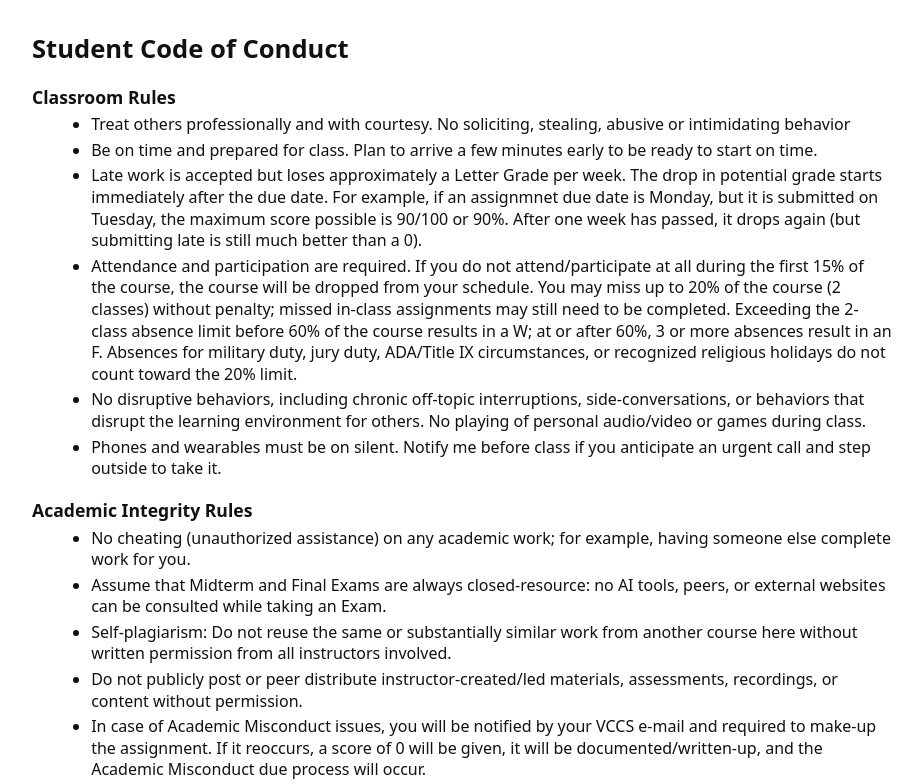
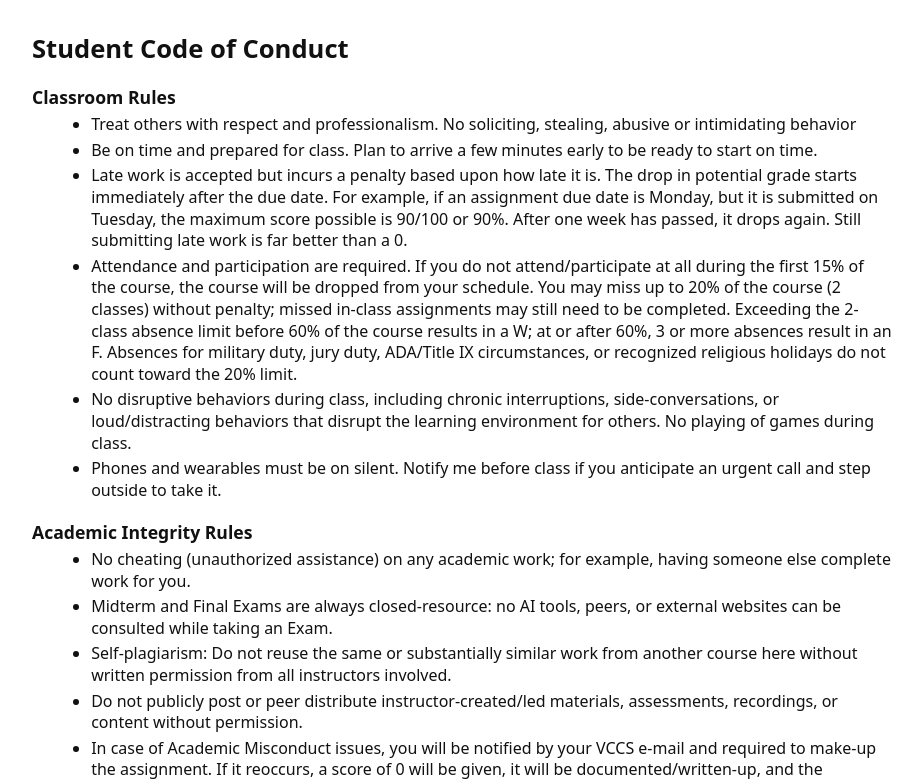
Before and after one commit to benlambm/conduct, a plain HTML site: page index.html in a window 1280 px wide. Shown: the top 784 px of the page, without its empty margins (178-1100 px from the left). Drawn offline with Linux system fonts and the light colour scheme.

Commit message:
minor wording change

```diff
--- a/index.html
+++ b/index.html
@@ -43,24 +43,24 @@
     <h1>Student Code of Conduct</h1>
     <h2>Classroom Rules</h2>
     <ul>
-      <li>Treat others professionally and with courtesy. No soliciting, stealing, abusive or intimidating behavior</li>
+      <li>Treat others with respect and professionalism. No soliciting, stealing, abusive or intimidating behavior</li>
       <li>Be on time and prepared for class. Plan to arrive a few minutes early to be ready to start on time.</li>
       <li>
-        Late work is accepted but loses approximately a Letter Grade per week. The drop in potential grade starts immediately after the due date. For example, if an assignmnet due date is Monday, but it is submitted on Tuesday, the maximum score possible is 90/100 or 90%. After one week has passed, it drops again
-        (but submitting late is still much better than a 0).
+        Late work is accepted but incurs a penalty based upon how late it is. The drop in potential grade starts immediately after the due date. For example, if an assignment due date is Monday, but it is submitted on Tuesday, the maximum score possible is 90/100 or 90%. After one week has passed, it drops again.
+        Still submitting late work is far better than a 0.
       </li>
       <li>
         Attendance and participation are required. If you do not attend/participate at all during the first 15% of the course, the course will be dropped from your schedule. You may miss up to 20% of the course (2 classes) without penalty; missed in-class assignments may still need to be completed. Exceeding the
         2-class absence limit before 60% of the course results in a W; at or after 60%, 3 or more absences result in an F. Absences for military duty, jury duty, ADA/Title IX circumstances, or recognized religious holidays do not count toward the 20% limit.
       </li>
-      <li>No disruptive behaviors, including chronic off-topic interruptions, side-conversations, or behaviors that disrupt the learning environment for others. No playing of personal audio/video or games during class.</li>
+      <li>No disruptive behaviors during class, including chronic interruptions, side-conversations, or loud/distracting behaviors that disrupt the learning environment for others. No playing of games during class.</li>
       <li>Phones and wearables must be on silent. Notify me before class if you anticipate an urgent call and step outside to take it.</li>
     </ul>
 
     <h2>Academic Integrity Rules</h2>
     <ul>
       <li>No cheating (unauthorized assistance) on any academic work; for example, having someone else complete work for you.</li>
-      <li>Assume that Midterm and Final Exams are always closed-resource: no AI tools, peers, or external websites can be consulted while taking an Exam.</li>
+      <li>Midterm and Final Exams are always closed-resource: no AI tools, peers, or external websites can be consulted while taking an Exam.</li>
       <li>Self-plagiarism: Do not reuse the same or substantially similar work from another course here without written permission from all instructors involved.</li>
       <li>Do not publicly post or peer distribute instructor-created/led materials, assessments, recordings, or content without permission.</li>
       <li>In case of Academic Misconduct issues, you will be notified by your VCCS e-mail and required to make-up the assignment. If it reoccurs, a score of 0 will be given, it will be documented/written-up, and the Academic Misconduct due process will occur.</li>
```
